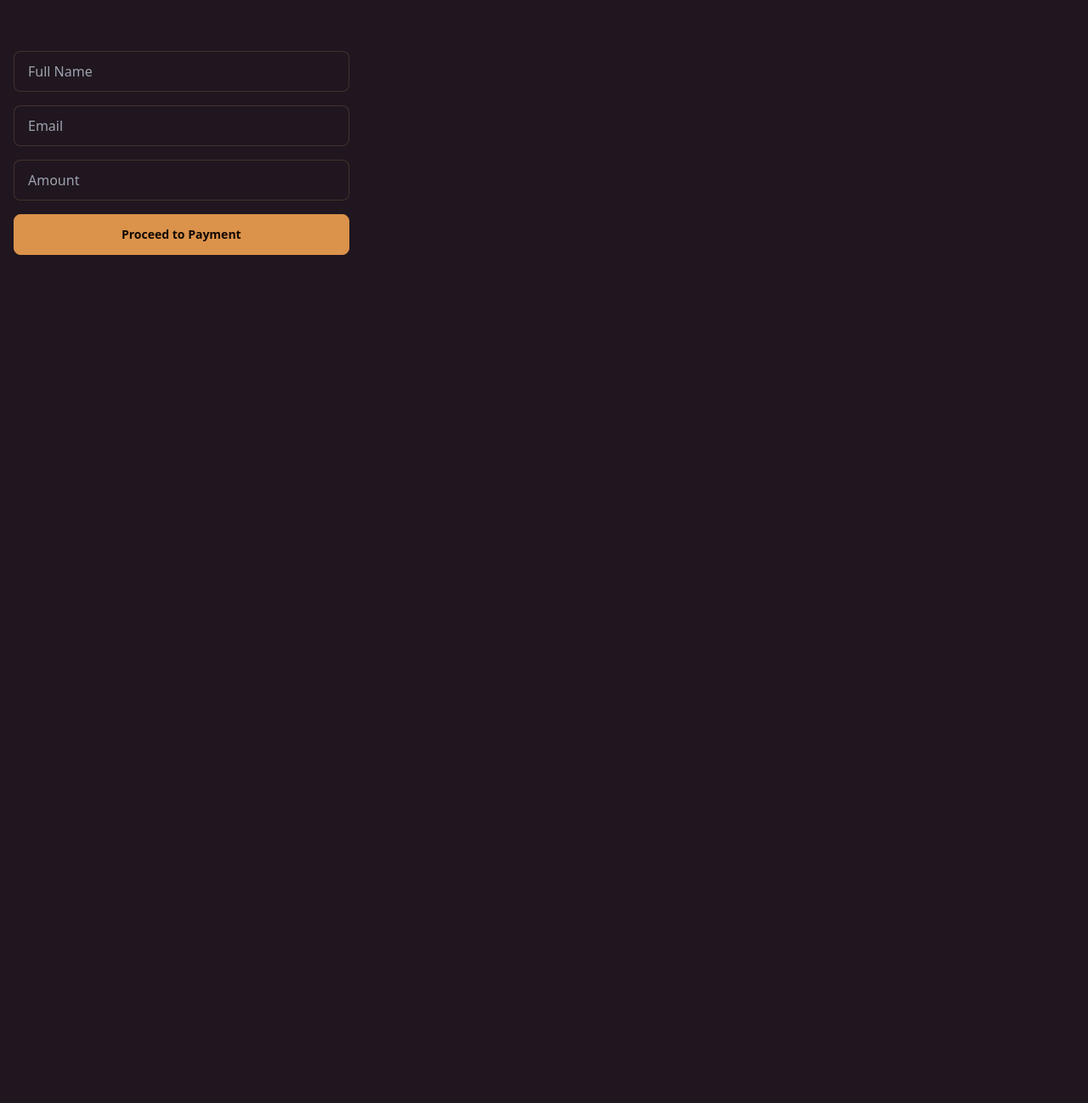
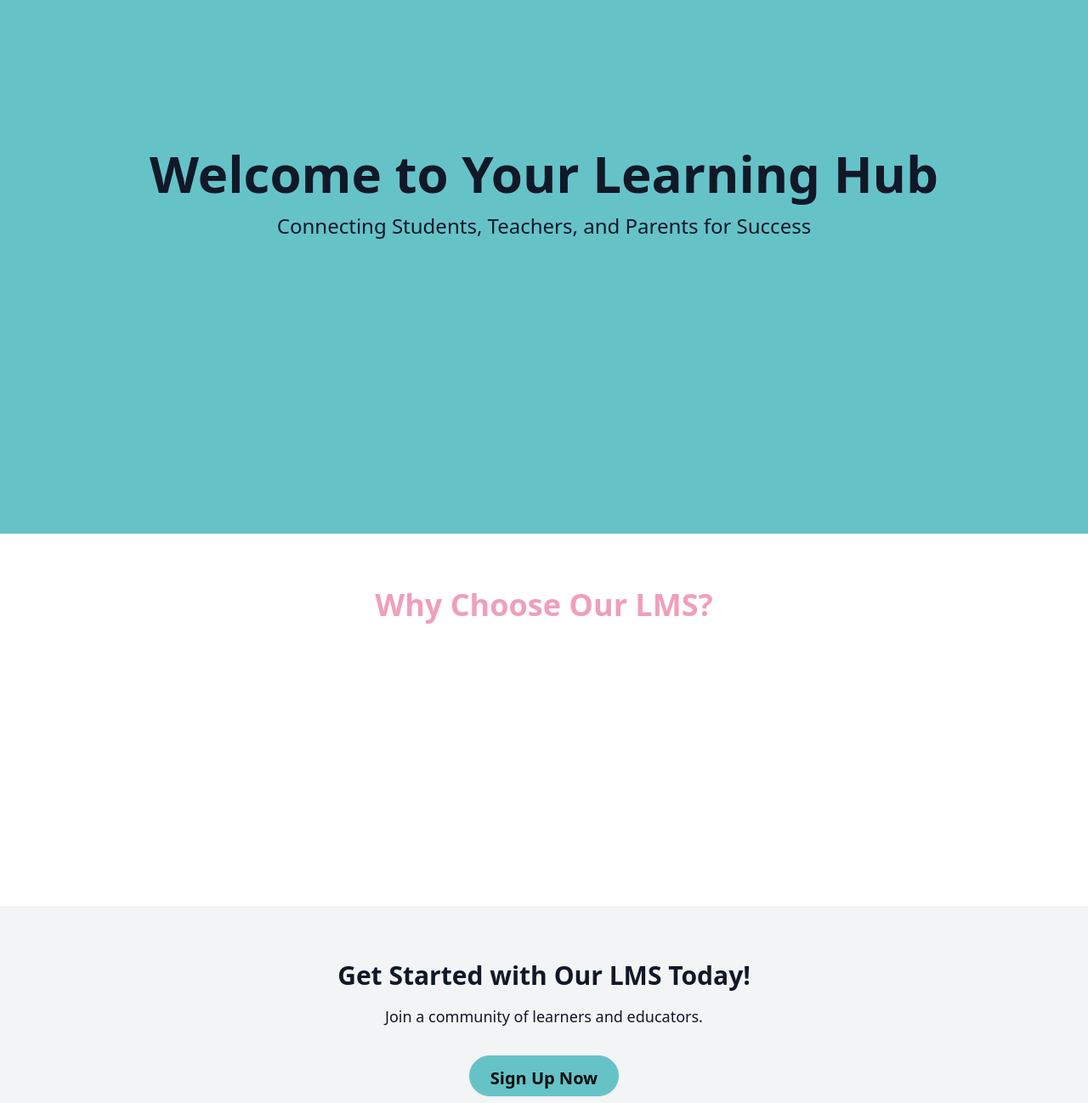
Before and after one commit to segni9997/lmsforsecondaryschool, a Next.js app: page / in a window 1280 px wide. Shown: the part 172-1470 px from the top of the page at 85% size. Before the commit the page ends 800 px from the top, so only its background shows below. Built offline with nearby package versions, Linux system fonts and the light colour scheme.

Commit message:
setup animation

```diff
--- a/app/page.tsx
+++ b/app/page.tsx
@@ -1,64 +1,164 @@
-import Image from "next/image";
+'use client'
+import { useEffect, useRef } from 'react';
+import { gsap } from 'gsap';
+import { ScrollTrigger } from 'gsap/ScrollTrigger';
 
-export default function Home() {
+gsap.registerPlugin(ScrollTrigger);
+
+export default function LandingPage() {
+  const headingRef = useRef(null);
+  const subheadingRef = useRef(null);
+  const featureRefs = useRef([]);
+  featureRefs.current = [];
+
+  const addToFeatureRefs = (el) => {
+    if (el && !featureRefs.current.includes(el)) {
+      featureRefs.current.push(el);
+    }
+  };
+
+  useEffect(() => {
+    // Hero text animation
+    gsap.fromTo(
+      headingRef.current,
+      { opacity: 0, y: -50 },
+      { opacity: 1, y: 0, duration: 1.5, ease: 'power2.out' }
+    );
+
+    gsap.fromTo(
+      subheadingRef.current,
+      { opacity: 0, y: 20 },
+      { opacity: 1, y: 0, duration: 1.2, delay: 0.5, ease: 'power2.out' }
+    );
+
+    // Feature sections stagger animation
+    gsap.fromTo(
+      featureRefs.current,
+      { opacity: 0, y: 50 },
+      {
+        opacity: 1,
+        y: 0,
+        duration: 1,
+        stagger: 0.3,
+        ease: 'power3.out',
+        scrollTrigger: {
+          trigger: featureRefs.current,
+          start: 'top 80%',
+          end: 'bottom 20%',
+          scrub: true,
+        },
+      }
+    );
+  }, []);
+
   return (
-    <div className="grid grid-cols-1 w-1/3  ">
-     <div className="p-4 my-10">
-      <form className="flex flex-col space-y-4 my-44">
-        <input type="text" placeholder="Full Name" className="input input-bordered w-full" />
-        <input type="email" placeholder="Email" className="input input-bordered w-full" />
-        <input type="number" placeholder="Amount" className="input input-bordered w-full" />
+    <div className="min-h-screen font-sans text-gray-900" data-theme='cupcake'>
+      {/* Hero Section */}
+      <section className="flex flex-col items-center justify-center text-center bg-primary min-h-screen text-pretty">
+        <h1
+          ref={headingRef}
+          className="text-5xl md:text-6xl font-bold mb-4"
+        >
+          Welcome to Your Learning Hub
+        </h1>
+        <p
+          ref={subheadingRef}
+          className="text-xl md:text-2xl"
+        >
+          Connecting Students, Teachers, and Parents for Success
+        </p>
+      </section>
 
-        <button className="btn btn-primary w-full">Proceed to Payment</button>
-      </form>
-    </div>
-      {/* <footer className="row-start-3 flex gap-6 flex-wrap items-center justify-center">
-        <a
-          className="flex items-center gap-2 hover:underline hover:underline-offset-4"
-          href="https://nextjs.org/learn?utm_source=create-next-app&utm_medium=appdir-template-tw&utm_campaign=create-next-app"
-          target="_blank"
-          rel="noopener noreferrer"
-        >
-          <Image
-            aria-hidden
-            src="https://nextjs.org/icons/file.svg"
-            alt="File icon"
-            width={16}
-            height={16}
-          />
-          Learn
-        </a>
-        <a
-          className="flex items-center gap-2 hover:underline hover:underline-offset-4"
-          href="https://vercel.com/templates?framework=next.js&utm_source=create-next-app&utm_medium=appdir-template-tw&utm_campaign=create-next-app"
-          target="_blank"
-          rel="noopener noreferrer"
-        >
-          <Image
-            aria-hidden
-            src="https://nextjs.org/icons/window.svg"
-            alt="Window icon"
-            width={16}
-            height={16}
-          />
-          Examples
-        </a>
-        <a
-          className="flex items-center gap-2 hover:underline hover:underline-offset-4"
-          href="https://nextjs.org?utm_source=create-next-app&utm_medium=appdir-template-tw&utm_campaign=create-next-app"
-          target="_blank"
-          rel="noopener noreferrer"
-        >
-          <Image
-            aria-hidden
-            src="https://nextjs.org/icons/globe.svg"
-            alt="Globe icon"
-            width={16}
-            height={16}
-          />
-          Go to nextjs.org →
-        </a>
-      </footer> */}
+      {/* Features Section */}
+      <section className="py-16 bg-white text-secondary">
+        <div className="max-w-6xl mx-auto px-4">
+          <h2 className="text-4xl font-bold text-center mb-8">
+            Why Choose Our LMS?
+          </h2>
+          <div className="grid grid-cols-1 md:grid-cols-3 gap-12">
+            <div
+              ref={addToFeatureRefs}
+              className="flex flex-col items-center text-center p-8 border rounded-lg shadow-lg"
+            >
+              <svg
+                className="w-12 h-12 mb-4 text-blue-500"
+                fill="none"
+                stroke="currentColor"
+                strokeWidth="2"
+                viewBox="0 0 24 24"
+                xmlns="http://www.w3.org/2000/svg"
+              >
+                <path
+                  strokeLinecap="round"
+                  strokeLinejoin="round"
+                  d="M8 16v5a2 2 0 002 2h4a2 2 0 002-2v-5M12 12l9 4.5M12 12L3 16.5M12 12V3"
+                ></path>
+              </svg>
+              <h3 className="text-xl font-semibold mb-2">Student Engagement</h3>
+              <p>
+                Interactive classes and performance tracking to ensure student success.
+              </p>
+            </div>
+
+            <div
+              ref={addToFeatureRefs}
+              className="flex flex-col items-center text-center p-8 border rounded-lg shadow-lg"
+            >
+              <svg
+                className="w-12 h-12 mb-4 text-blue-500"
+                fill="none"
+                stroke="currentColor"
+                strokeWidth="2"
+                viewBox="0 0 24 24"
+                xmlns="http://www.w3.org/2000/svg"
+              >
+                <path
+                  strokeLinecap="round"
+                  strokeLinejoin="round"
+                  d="M12 8c.04-.57.16-1.12.37-1.64A6.01 6.01 0 0112 2a6 6 0 110 12c-.04-.57-.16-1.12-.37-1.64A6.01 6.01 0 0112 8z"
+                ></path>
+              </svg>
+              <h3 className="text-xl font-semibold mb-2">Teacher Management</h3>
+              <p>
+                Empower teachers with tools to grade, communicate, and share resources.
+              </p>
+            </div>
+
+            <div
+              ref={addToFeatureRefs}
+              className="flex flex-col items-center text-center p-8 border rounded-lg shadow-lg"
+            >
+              <svg
+                className="w-12 h-12 mb-4 text-blue-500"
+                fill="none"
+                stroke="currentColor"
+                strokeWidth="2"
+                viewBox="0 0 24 24"
+                xmlns="http://www.w3.org/2000/svg"
+              >
+                <path
+                  strokeLinecap="round"
+                  strokeLinejoin="round"
+                  d="M3 7h18M3 12h18m-9 5h9"
+                ></path>
+              </svg>
+              <h3 className="text-xl font-semibold mb-2">Parent Involvement</h3>
+              <p>
+                Keep parents informed and engaged with real-time student progress.
+              </p>
+            </div>
+          </div>
+        </div>
+      </section>
+
+      {/* Call to Action Section */}
+      <section className="bg-gray-100 py-16">
+        <div className="max-w-4xl mx-auto text-center">
+          <h2 className="text-3xl font-bold mb-4">Get Started with Our LMS Today!</h2>
+          <p className="text-lg mb-8">Join a community of learners and educators.</p>
+          <button className="btn btn-primary px-6 py-3 text-xl">Sign Up Now</button>
+        </div>
+      </section>
     </div>
   );
 }
--- a/package.json
+++ b/package.json
@@ -9,6 +9,7 @@
     "lint": "next lint"
   },
   "dependencies": {
+    "gsap": "^3.12.5",
     "next": "14.2.8",
     "react": "^18",
     "react-dom": "^18"
```
Also changed, not shown: 1 other file (tests, documents, lock files or other folders).
